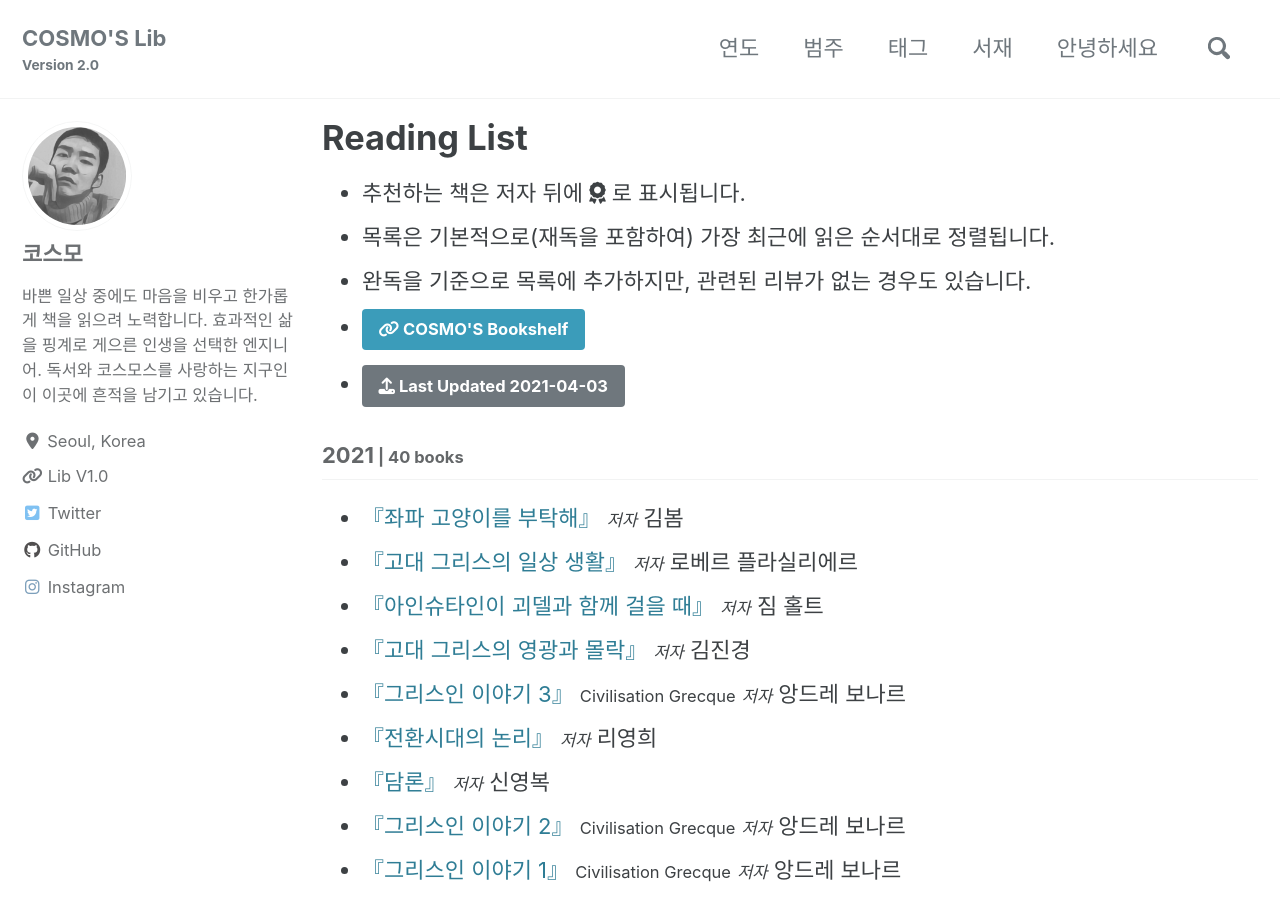
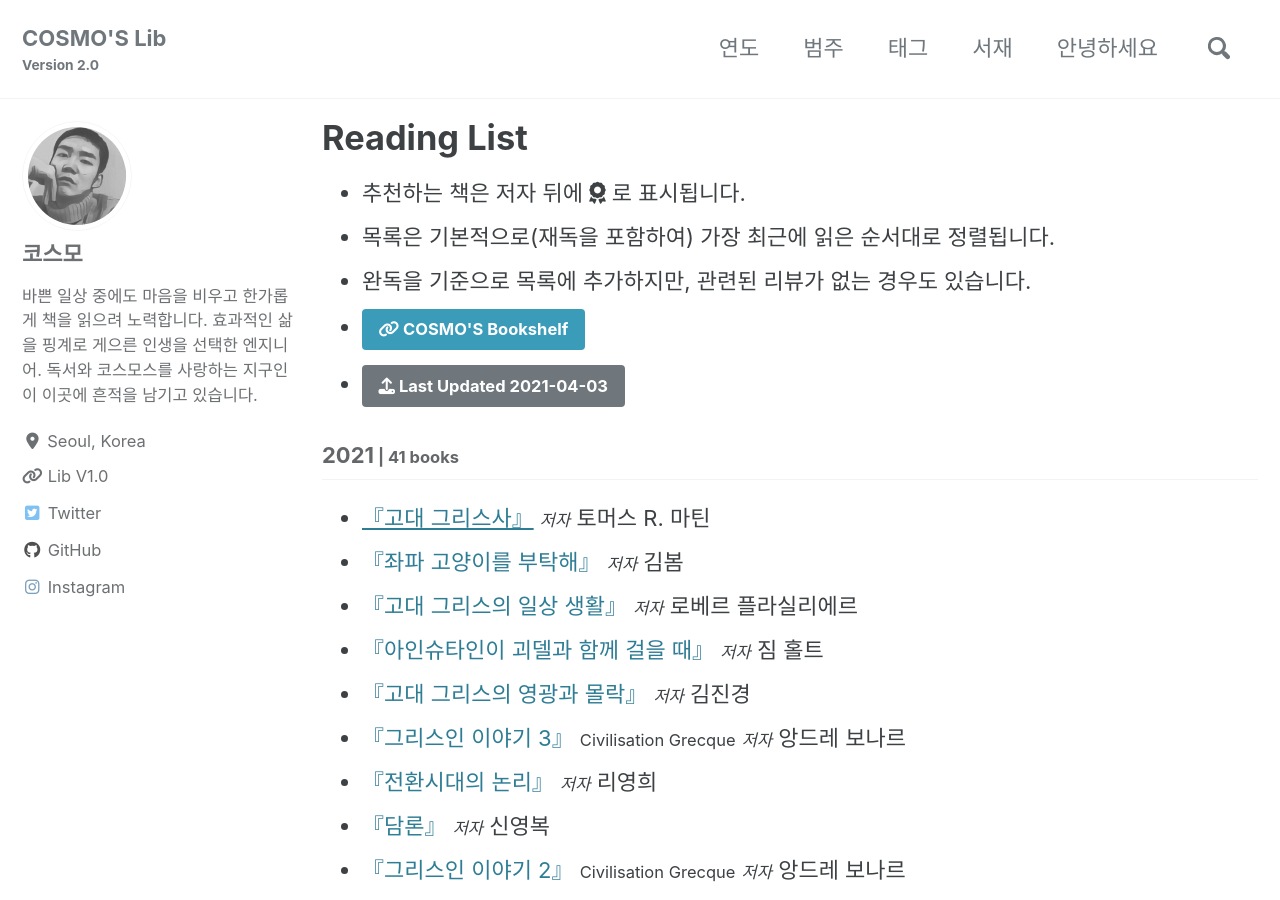
Before and after one commit to deftone2000/cosmo-s-archive, a Jekyll site: the page built from _pages/reading-list.html, in a window 1280 px wide and 900 px high. Built offline with Jekyll 4.4.1, drawn with Linux system fonts in a browser that asks for light colours; cached includes are drawn as plain includes; nearby versions of some CDN libraries; comment, search, counter and statistics services are not loaded; a style sheet for code colours, icons or effects is not loaded.

Commit message:
no message

```diff
--- a/_data/reading.yml
+++ b/_data/reading.yml
@@ -2,6 +2,16 @@ lastupdate: 2021-04-03
 list:
   - year: "2021"
     books:
+      - title: "고대 그리스사"
+        ori_title:
+        author: 토머스 R. 마틴
+        post_title: 선사시대에서 헬레니즘 시대까지
+        cover:
+        trans: 이종인
+        pub: 책과함께
+        pub_info: 2015년 10월 15일
+        post_link: https://deftone2000.github.io/책리뷰/ancient-greece/
+
       - title: "좌파 고양이를 부탁해"
         ori_title:
         author: 김봄
@@ -105,12 +115,12 @@ list:
       - title: "펠로폰네소스 전쟁사"
         ori_title: The Peloponnesian War
         author: 도널드 케이건
-        post_title:
+        post_title: 그리스 내전의 참상
         cover: https://img.ridicdn.net/cover/1669000024/xxlarge
         trans: 허승일, 박재욱
         pub: 까치글방
         pub_info: 2016.09.06. 전자책 출간
-        post_link:
+        post_link: https://deftone2000.github.io/책리뷰/peloponnesian-war/
 
       - title: "그리스 문명"
         ori_title:
```
